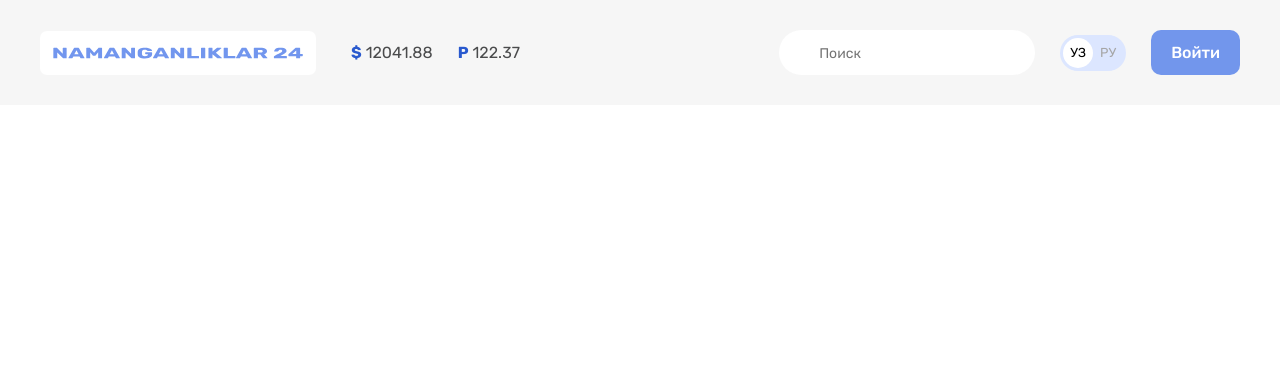
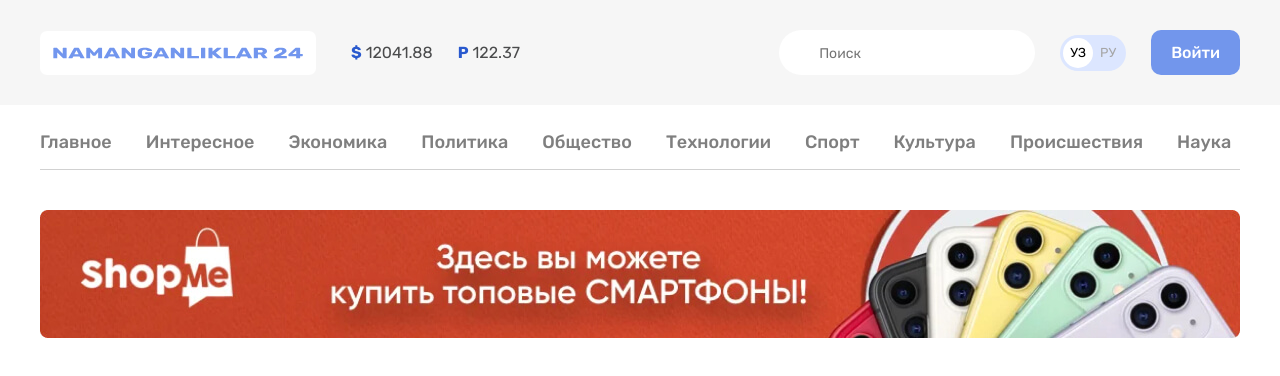
Before and after one commit to saidovshohboz/saidov-n24, a plain HTML site: page index.html in a window 1280 px wide. Drawn offline with Linux system fonts and the light colour scheme.

Commit message:
Add sitenav and site-header-banner

```diff
--- a/css/style.css
+++ b/css/style.css
@@ -30,6 +30,7 @@ img {
 *:focus {
   outline: 2px dashed #7296ec;
   outline-offset: 3px;
+
 }
 
 
@@ -76,12 +77,11 @@ img {
 
 
 /* SITE-HEADER */
-.site-header {
-}
-
+/* SITE-HEADER-TOP */
 .site-header-top {
   padding-top: 30px;
   padding-bottom: 30px;
+  margin-bottom: 10px;
   background-color: #f6f6f6;
 }
 
@@ -107,9 +107,11 @@ img {
   opacity: 0.8;
 }
 
+
 .site-header-logo:active {
   opacity: 0.6;
 }
+
 
 .site-header-logo-img {
 }
@@ -185,3 +187,60 @@ img {
   background-color: #fff;
   color: #000;
 }
+
+
+/* SITENAV */
+.sitenav {
+  padding-top: 12px;
+  padding-bottom: 12px;
+  border-bottom: 1px solid #d1d1d1;
+  margin-bottom: 40px;
+  font-size: 18px;
+  font-weight: 500;
+  line-height: normal;
+}
+
+
+.sitenav-list {
+  display: flex;
+  flex-wrap: wrap;
+  align-items: center;
+  padding: 0;
+  margin: 0;
+  list-style: none;
+}
+
+
+.sitenav-item {
+  margin-top: 4px;
+  margin-bottom: 4px;
+}
+
+
+.sitenav-item:not(:last-child) {
+  margin-right: 34px;
+}
+
+
+.sitenav-link {
+  display: block;
+  text-decoration: none;
+  color: #7f7f7f;
+}
+
+
+.sitenav-link:hover {
+  color: #7296ec;
+}
+
+
+.sitenav-link:active {
+  opacity: 0.6;
+}
+
+
+/* SITE-HEADER-BANNER */
+.site-header-banner-link {
+  display: flex;
+
+}
--- a/index.html
+++ b/index.html
@@ -56,6 +56,31 @@
         <a class="button button-primary" href="#">Войти</a>
       </div>
     </div>
+
+    <div class="container">
+      <!-- SITENAV -->
+      <nav class="sitenav">
+        <ul class="sitenav-list">
+          <li class="sitenav-item"><a class="sitenav-link" href="#">Главное</a></li>
+          <li class="sitenav-item"><a class="sitenav-link" href="#">Интересное</a></li>
+          <li class="sitenav-item"><a class="sitenav-link" href="#">Экономика</a></li>
+          <li class="sitenav-item"><a class="sitenav-link" href="#">Политика</a></li>
+          <li class="sitenav-item"><a class="sitenav-link" href="#">Общество</a></li>
+          <li class="sitenav-item"><a class="sitenav-link" href="#">Технологии</a></li>
+          <li class="sitenav-item"><a class="sitenav-link" href="#">Спорт</a></li>
+          <li class="sitenav-item"><a class="sitenav-link" href="#">Культура</a></li>
+          <li class="sitenav-item"><a class="sitenav-link" href="#">Происшествия</a></li>
+          <li class="sitenav-item"><a class="sitenav-link" href="#">Наука</a></li>
+        </ul>
+      </nav>
+
+      <!-- SITE-HEADER-BANNER -->
+      <aside class="site-header-banner">
+        <a class="site-header-banner-link" href="https://olcha.uz" target="_blank">
+          <img class="site-header-banner-img" src="img/shopme-banner.jpg" alt="ShopMe banner" width="1200" height="128" src="img/shopme-banner.jpg 1x, img/shopme-banner@2x.jpg 2x">
+        </a>
+      </aside>
+    </div>
   </header>
 
 
```
Also changed, not shown: img/shopme-banner.jpg (added), img/shopme-banner@2x.jpg (added).
